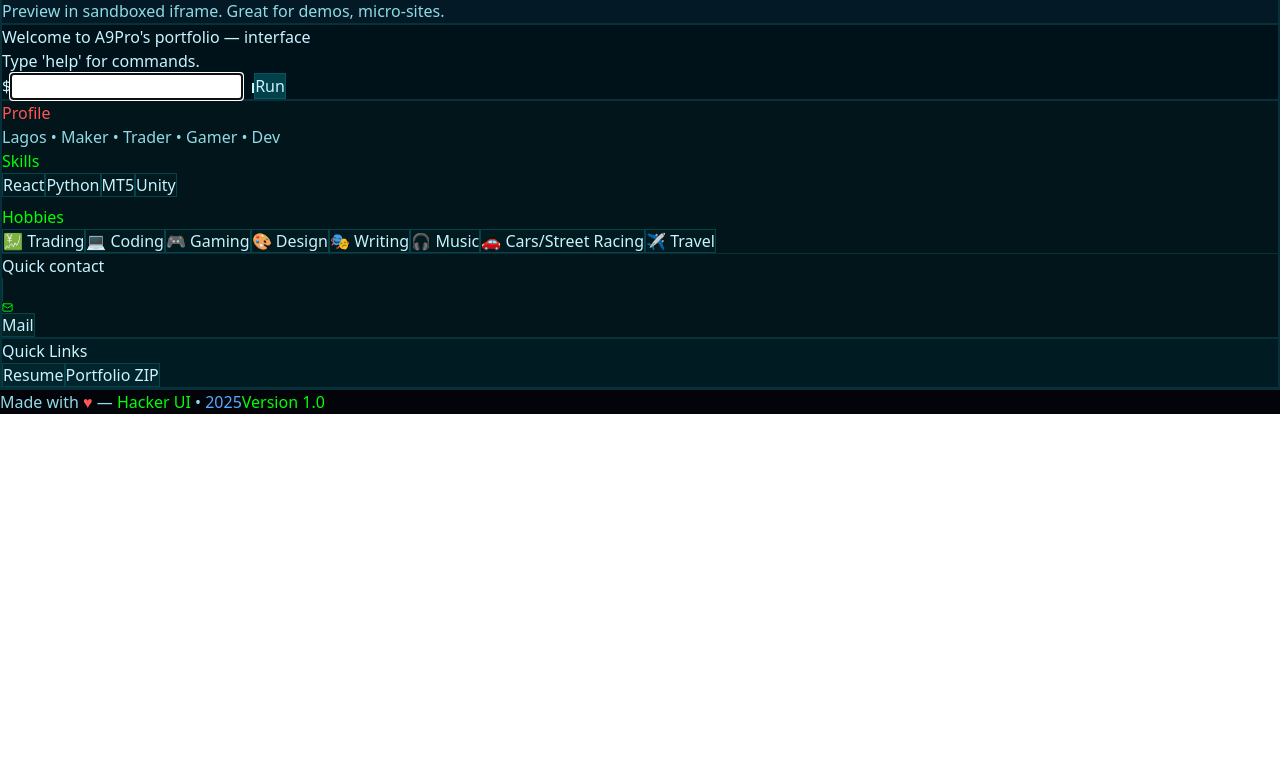
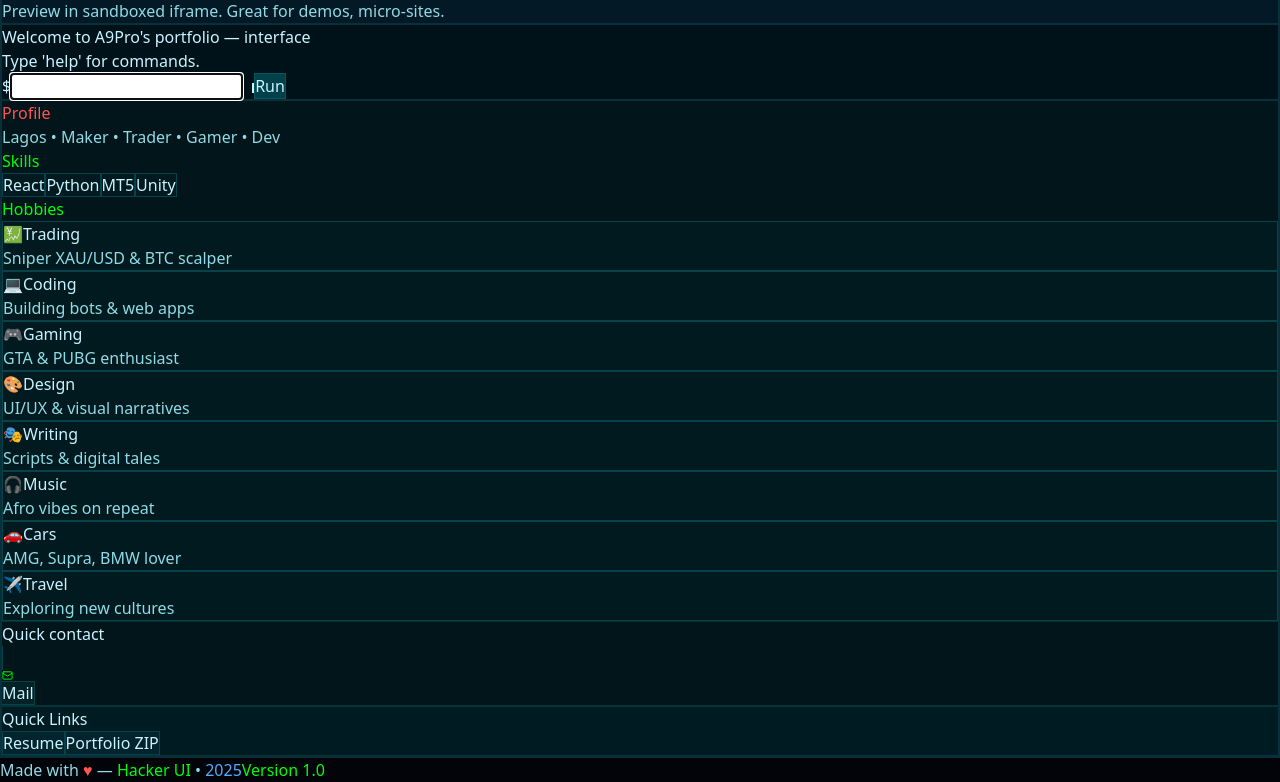
Before and after one commit to A9Pro/A9Pro-portfolio, a React (Vite) app: page / in a window 1280 px wide. Shown: the part 890-1672 px from the top of the page. Before the commit the page ends 1304 px from the top, so only its background shows below. Built offline with nearby package versions, Linux system fonts and the light colour scheme.

Commit message:
Add animated hobbies section

```diff
--- a/src/App.jsx
+++ b/src/App.jsx
@@ -149,7 +149,7 @@ export default function HackerUIProfile() {
     { id: 4, emoji: "🎨", title: "Design", desc: "UI/UX & visual narratives" },
     { id: 5, emoji: "🎭", title: "Writing", desc: "Scripts & digital tales" },
     { id: 6, emoji: "🎧", title: "Music", desc: "Afro vibes on repeat" },
-    { id: 7, emoji: "🚗", title: "Cars/Street Racing", desc: "AMG, Supra, BMW lover" },
+    { id: 7, emoji: "🚗", title: "Cars", desc: "AMG, Supra, BMW lover" },
     { id: 8, emoji: "✈️", title: "Travel", desc: "Exploring new cultures" },
   ]);
 
@@ -546,10 +546,26 @@ export default function HackerUIProfile() {
                       ))}
                     </div>
 
-                    <div className="text-[9px] mb-1" style={{ color: "var(--color-accent-green)", marginTop: 8 }}>Hobbies</div>
-                    <div className="flex flex-wrap gap-1">
-                      {hobbies.slice(0, 8).map(h => (
-                        <span key={h.id} className="px-1.5 py-0.5 text-[9px] rounded" style={{ backgroundColor: "#001a1f", border: "1px solid #05424a" }}>{h.emoji} {h.title}</span>
+                    <div className="text-[9px] mb-1 mt-3" style={{ color: "var(--color-accent-green)" }}>Hobbies</div>
+                    <div className="flex flex-col gap-1 max-h-[180px] overflow-y-auto">
+                      {hobbies.map((hobby, index) => (
+                        <div
+                          key={hobby.id}
+                          className="p-1.5 rounded"
+                          style={{
+                            backgroundColor: "#001a1f",
+                            border: "1px solid #05424a",
+                            opacity: hobbiesVisible ? 1 : 0,
+                            transform: hobbiesVisible ? "translateY(0)" : "translateY(10px)",
+                            transition: `all 0.5s ease ${index * 150}ms`,
+                          }}
+                        >
+                          <div className="flex items-center gap-1.5">
+                            <span className="text-xs">{hobby.emoji}</span>
+                            <span className="text-[9px] font-medium">{hobby.title}</span>
+                          </div>
+                          <p className="text-[8px] mt-0.5" style={{ color: "var(--color-text-secondary)" }}>{hobby.desc}</p>
+                        </div>
                       ))}
                     </div>
 
```
